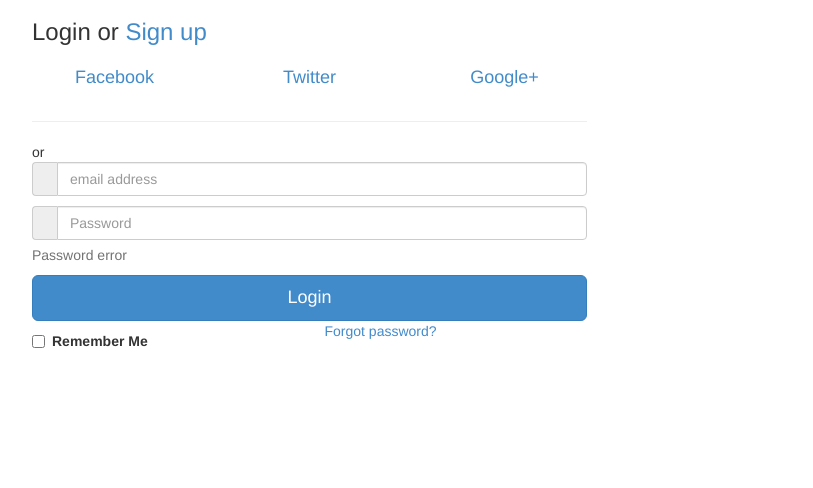
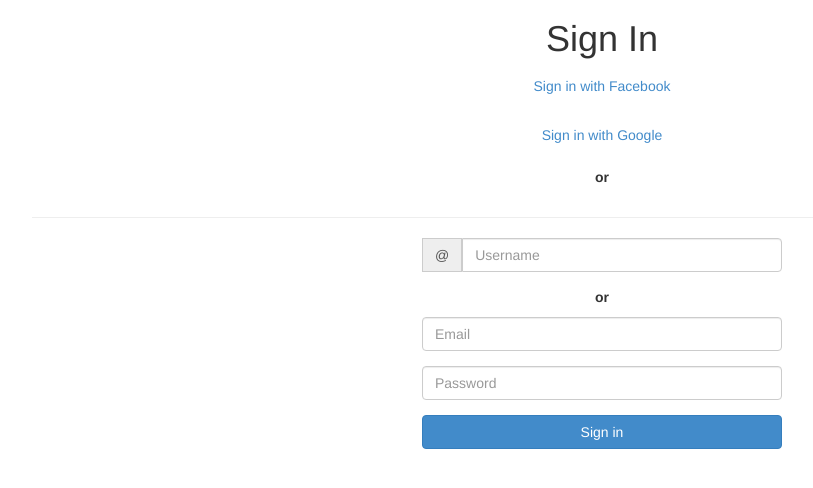
Before and after one commit to DavidJFelix/hatchit, a Flask app: page / in a window 1280 px wide. Shown: the part 51-539 px from the top of the page, without its empty margins (38-851 px from the left). Run offline with Flask 2, Linux system fonts and the light colour scheme; some libraries are stand-ins or nearby versions.

Commit message:
Add new login page to login2.html

```diff
--- a/src/templates/login2.html
+++ b/src/templates/login2.html
@@ -73,142 +73,194 @@
 			></div
 		><div
 			class="container"
+			><h1
+				class="text-center"
+				>Sign In</h1
+			><form
+				role="form"
 				><div
-				class="m_login"
-				><h3
-					class="m_authTitle"
-					>Login or <a
-						href="#"
-						>Sign up</a
-					></h3
+					class="row"
 					><div
-					class="row m_row-sm-offset-3 m_socialButtons"
-					><div
-						class="col-xs-4 col-sm-2"
+						class="
+							form-group
+							col-xs-10
+							col-xs-offset-1
+							col-sm-8
+							col-sm-offset-2
+							col-md-6
+							col-md-offset-3
+							col-lg-4
+							col-lg-offset-4
+						"
 						><a
-							href="#"
-							class="btn btn-lg btn-block m_btn-facebook"
+							class="
+								btn
+								btn-block
+								btn-social
+								btn-facebook
+							"
 							><i
-								class="fa fa-facebook visible-xs"
+								class="
+									fa
+									fa-facebook
+								"
 								></i
-							><span
-								class="hidden-xs"
-								>Facebook</span
-							></a
-						></div
-					><div
-						class="col-xs-4 col-sm-2"
-						><a
-							href="#"
-							class="btn btn-lg btn-block m_btn-twitter"
-							><i
-								class="fa fa-twitter visible-xs"
-								></i
-							><span
-								class="hidden-xs"
-								>Twitter</span
-							></a
-						></div
-					><div
-						class="col-xs-4 col-sm-2"
-						><a
-							href="#"
-							class="btn btn-lg btn-block m_btn-google"
-							><i
-								class="fa fa-google-plus visible-xs"
-								></i
-							><span
-								class="hidden-xs"
-								>Google+</span
-							></a
+							>Sign in with Facebook</a
 						></div
 					></div
 				><div
-					class="row m_row-sm-offset-3 m_loginOr"
+					class="row"
 					><div
-						class="col-xs-12 col-sm-6"
-						><hr
-							class="m_hrOr"
-							></hr
-						><span
-							class="m_spanOr"
-							>or</span
+						class="
+							form-group
+							col-xs-10
+							col-xs-offset-1
+							col-sm-8
+							col-sm-offset-2
+							col-md-6
+							col-md-offset-3
+							col-lg-4
+							col-lg-offset-4
+						"
+						><a
+							class="
+								btn
+								btn-block
+								btn-social
+								btn-google-plus
+							"
+							><i
+								class="
+									fa
+									fa-google-plus
+								"
+								></i
+							>Sign in with Google</a
 						></div
 					></div
 				><div
-					class="row m_row-sm-offset-3"
+					class="row"
+					><p
+						class="text-center"
+						><strong
+							>or</strong
+						></p
+					></div
+				><hr
 				><div
-						class="col-xs-12 col-sm-6"
-						><form
-							class="m_loginForm"
-							action=""
-							autocomplete="off"
-							method="POST"
+					class="row"
+					><div
+						class="
+							form-group
+							col-xs-10
+							col-xs-offset-1
+							col-sm-8
+							col-sm-offset-2
+							col-md-6
+							col-md-offset-3
+							col-lg-4
+							col-lg-offset-4
+						"
 						><div
 							class="input-group"
+							><label
+								class="sr-only"
+								for="login_username"
+								>Username:</label
 							><span
 								class="input-group-addon"
-									><i
-										class="fa fa-user"
-										></i
-									></span
+								>@</span
 							><input
 								type="text"
 								class="form-control"
-									name="username"
-									placeholder="email address"
-									></input
+								id="login_username"
+								placeholder="Username"
 							></div
-							><span
-								class="help-block"
-								></span
+						></div
+					></div
 				><div
-								class="input-group"
-								><span
-									class="input-group-addon"
-									><i
-										class="fa fa-lock"
-										></i
-									></span
+					class="row"
+					><p
+						class="text-center"
+						><strong
+							>or</strong
+						></p
+					></div
+					><div
+						class="row"
+						><div
+							class="
+							form-group
+							col-xs-10
+							col-xs-offset-1
+							col-sm-8
+							col-sm-offset-2
+							col-md-6
+							col-md-offset-3
+							col-lg-4
+							col-lg-offset-4
+						"
+						><label
+							class="sr-only"
+							for="login_email"
+							>Email:</label
+						><input
+							type="email"
+							class="form-control"
+							id="login_email"
+							placeholder="Email"
+						></div
+					></div
+				><div
+					class="row"
+					><div
+						class="
+							form-group
+							col-xs-10
+							col-xs-offset-1
+							col-sm-8
+							col-sm-offset-2
+							col-md-6
+							col-md-offset-3
+							col-lg-4
+							col-lg-offset-4
+						"
+						><label
+							class="sr-only"
+							for="login_password"
+							>Password:</label
 						><input
 							type="password"
 							class="form-control"
-									name="password"
+							id="login_password"
 							placeholder="Password"
-								></input
-							></div
-						><span
-							class="help-block"
-							>Password error</span
-						><button
-							class="btn btn-lg btn-primary btn-block"
-							type="submit"
-							>Login</button
-						></form
 						></div
 					></div
 				><div
-				class="row m_row-sm-offset-3"
+					class="row"
 					><div
-					class="col-xs-12 col-sm-3"
-					><label
-						class="checkbox"
-						><input
-							type="checkbox"
-							value="remember-me"
-							>Remember Me</label
-						></div
-					><div
-						class="col-xs-12 col-sm-3"
-						><p
-							class="m_forgotPwd"
-							><a
-								href="#"
-								>Forgot password?</a
-							></p
+						class="
+							form-group
+							col-xs-10
+							col-xs-offset-1
+							col-sm-8
+							col-sm-offset-2
+							col-md-6
+							col-md-offset-3
+							col-lg-4
+							col-lg-offset-4
+						"
+						><button
+							type="submit"
+							class="
+								btn
+								btn-primary
+								btn-block
+							"
+							>Sign in</button
 						></div
 					></div
-				></div
+				></form
 			></div
 		><script
 			src="https://ajax.googleapis.com/ajax/libs/jquery/1.11.0/jquery.min.js"
```
Lines whose indentation alone changed are shown as unchanged.
